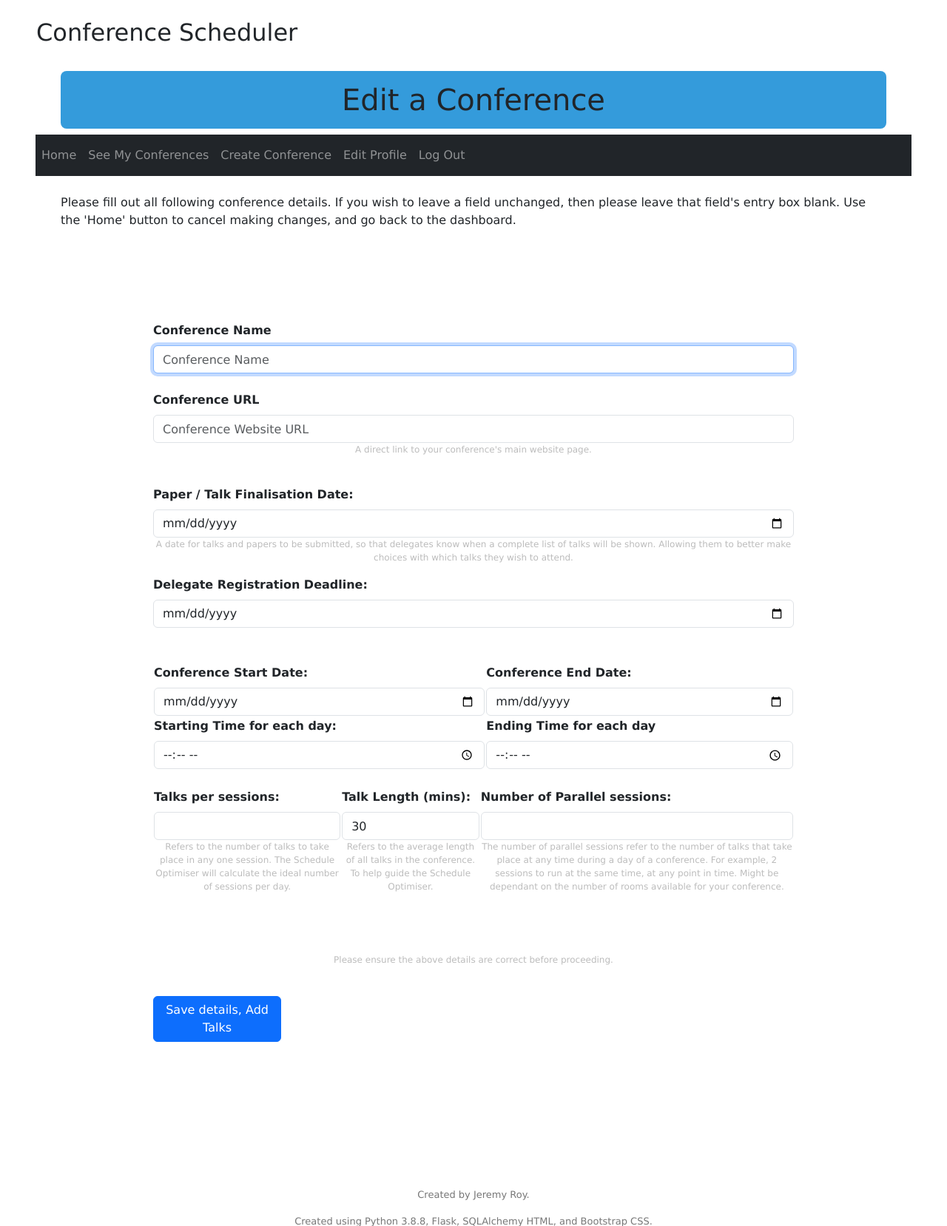
After one commit to JezRoy/ConferenceWebApp, a Flask app: page /edit-conference/1 in a window 1280 px wide. The commit adds this page. Shown: the top 1658 px of the page at 74% size. Run offline with Flask 3, Linux system fonts and the light colour scheme; a user stored in the database is signed in; some libraries are stand-ins or nearby versions.

Commit message:
testing new conferences with the dashboard

```diff
--- /dev/null
+++ b/website/templates/editconf.html
@@ -0,0 +1,210 @@
+{% extends "layout.html" %}
+
+{% block title %}
+	{% if user.is_authenticated %}
+		Edit Conference
+	{% endif %}
+{% endblock %}
+
+{% block aboveNav %}
+<div class="container" style="text-align: center; font-weight: bolder;">
+	<h1 class="text-center">
+		{% if user.is_authenticated %}
+		    Edit a Conference
+		{% endif %}
+	</h1>
+</div>
+{% endblock %}
+
+{% block main %}
+<br>
+<p>Please fill out all following conference details. If you wish to leave a field unchanged, then please leave that field's entry box blank. Use the 'Home' button to cancel making changes, and go back to the dashboard.</p>
+{% if stage == 1 %}
+<!-- First page of conference creation - Conference Details -->
+<div class="textFormContainer">
+    <div class="form-container">
+        <form action="/edit-conference/{{ conferenceId if conferenceId != None }}" method="POST">
+            <div class="form-group">
+                <div class="form-column">
+                    <label id="field" for="confname">Conference Name </label>
+                    <input autocomplete="off" autofocus class="form-control" name="confname" placeholder="Conference Name" type="text">
+                    <br>
+                    <label id="field" for="confurl">Conference URL </label>
+                    <input autocomplete="off" autofocus class="form-control" name="confurl" placeholder="Conference Website URL" type="text">
+                    <p id="labelled">A direct link to your conference's main website page.</p>
+                    <br>
+                    <label id="field" for="paperfinal">Paper / Talk Finalisation Date: </label>
+                    <input autocomplete="off" class="form-control" name="paperfinal" type="date">
+                    <p id="labelled">A date for talks and papers to be submitted, so that delegates know when a complete list of talks will be shown.
+                        Allowing them to better make choices with which talks they wish to attend.
+                    </p>
+                    <label id="field" for="delegRegisterDeadline">Delegate Registration Deadline: </label>
+                    <input autocomplete="off" class="form-control" name="delegRegisterDeadline" type="date">
+                </div>
+                <br>
+                <table style="width: 100%;">
+                    <tr>
+                        <td>
+                            <label id="field" for="confstart">Conference Start Date: </label>
+                            <input autocomplete="off" class="form-control" name="confstart" type="date">
+                        </td>
+                        <td>
+                            <label id="field" for="confend">Conference End Date: </label>
+                            <input autocomplete="off" class="form-control" name="confend" type="date">
+                        </td>
+                    </tr>
+                    <tr>&nbsp;</tr>
+                    <br>
+                    <tr>
+                        <td>
+                            <label id="field" for="daystart">Starting Time for each day: </label>
+                            <input autocomplete="off" class="form-control" name="daystart" type="time">
+                        </td>
+                        <td>
+                            <label id="field" for="dayend">Ending Time for each day </label>
+                            <input autocomplete="off" class="form-control" name="dayend" type="time">
+                        </td>
+                    </tr>
+                </table>
+                <br>
+                <div class="form-column">
+                    <table style="width: 100%;">
+                        <tr>
+                            <td>
+                                <label id="field" for="talksPerSession">Talks per sessions:</label>
+                                <input class="form-control" type="number" name="talksPerSession" step="1">
+                                <p id="labelled">Refers to the number of talks to take place in any one session.
+                                    The Schedule Optimiser will calculate the ideal number of sessions per day.
+                                </p>
+                            </td>
+                            <td>
+                                <label id="field" for="talkLength">Talk Length (mins): </label>
+                                <input class="form-control" type="number" value="30" name="talkLength" step="5">
+                                <p id="labelled">Refers to the average length of all talks in the conference.
+                                    To help guide the Schedule Optimiser.
+                                </p>
+                            </td>
+                            <td>
+                                <label id="field" for="numSessions">Number of Parallel sessions:</label>
+                                <input class="form-control" type="number" name="numSessions" step="1">
+                                <p id="labelled">The number of parallel sessions refer to the number of talks that take place
+                                    at any time during a day of a conference. For example, 2 sessions to run at the same time, at any point in time.
+                                    Might be dependant on the number of rooms available
+                                    for your conference.
+                                </p>
+                            </td>
+                        </tr>
+                    </table>
+                    <br>
+                </div>
+            </div>
+            <br>
+            <p id="labelled">
+                Please ensure the above details are correct before proceeding.
+            </p>
+            <br>
+            <button style="width: 20%; text-align: center;" class="btn btn-primary" type="submit">Save details, Add Talks</button>
+        </form>
+    </div>
+</div>
+{% elif stage == 2 %}
+<!-- Second page of conference creation - Conference Details -->
+<div class="textFormContainer">
+    <div class="form-container">
+        <form action="/edit-conference/{{ conferenceId if conferenceId != None }}" method="POST">
+            <div class="form-group">
+                <div class="form-column">
+                    <div id="objects-container">
+                        <div class="object-row">
+                            <div class="separator"></div>
+                            <label id="field" for="talkname">+ Talk Name</label>
+                            <input autocomplete="off" class="form-control" name="talkname[]">
+                            <br>
+                            <label id="field" for="talkspeaker">Talk Presenter / Speaker</label>
+                            <input class="form-control" name="talkspeaker[]">
+                            <br>
+                            <label id="field" for="talktags">Topics / Tags associated</label>
+                            <input class="form-control" name="talktags[]">
+                            <p id="labelled">
+                                Enter all the topics / tag words associated with a talk, separated by commas.
+                            </p>
+                            <br>
+                            <div class="separator"></div>
+                            <p>
+                        </div>
+                    </div>
+                    <button style="width: 20%; text-align: center;" class="btn btn-primary" type="button" id="add-object">+</button>
+                </div>
+                <!-- Script for dynamically adding talks to the conference -->
+                <script>
+                    document.addEventListener('DOMContentLoaded', function () {
+                        // Add event listener to the form submission
+                        document.querySelector('form').addEventListener('submit', function (event) {
+                            // Check if either speaker or tags is filled
+                            var speakers = document.querySelectorAll('[name="talkspeaker[]"]');
+                            var tags = document.querySelectorAll('[name="talktags[]"]');
+                            var names = document.querySelectorAll('[name="talkname[]"]');
+
+                            for (var i = 0; i < names.length; i++) {
+                                var name = names[i].value;
+                                var speaker = speakers[i].value;
+                                var tag = tags[i].value;
+
+                                if ((speaker || tag) && !name) {
+                                    // Prevent form submission
+                                    event.preventDefault();
+                                    // Display an alert or update the UI to inform the user
+                                    alert('If you fill in Speaker or Tags for a talk, you must also provide a Name.');
+                                    break;  // Stop checking further rows if one is invalid
+                                }
+                            }
+                        });
+                    });
+                </script>
+                <script>
+                    // JavaScript for dynamically adding new rows
+                    document.getElementById('add-object').addEventListener('click', function () {
+                        const container = document.getElementById('objects-container');
+                        const newRow = document.createElement('div');
+                        newRow.className = 'object-row';
+
+                        newRow.innerHTML = `
+                            <label id="field" for="talkname">+ Talk Name</label>
+                            <input autocomplete="off" class="form-control" name="talkname[]">
+                            <br>
+                            <label id="field" for="talkspeaker">Talk Presenter / Speaker</label>
+                            <input class="form-control" name="talkspeaker[]">
+                            <br>
+                            <label id="field" for="talktags">Topics / Tags associated</label>
+                            <input class="form-control" name="talktags[]">
+                            <p id="labelled">
+                                Enter all the topics / tag words associated with a talk, separated by commas.
+                            </p>
+                            <br>
+                            <div class="separator"></div>
+                        `;
+
+                        container.appendChild(newRow);
+                    });
+                </script>
+            </div>
+            <br>
+            <p id="labelled">
+                Please ensure the above details are correct before proceeding. If you wish to change your mind and remove a talk, simply clear the input fields containing all of its information, for that specific talk.
+            </p>
+            <br>
+            <button style="width: 20%; text-align: center;" class="btn btn-success" type="submit">Save Conference</button>
+        </form>
+    </div>
+</div>
+{% else %}
+<!-- The user probably shouldn't be here.-->
+<div>
+    <br>
+    <br>
+    <h3>
+        You probably shouldn't be here.
+    </h3>
+</div>
+{% endif %}
+{% endblock %}
--- a/website/templates/index.html
+++ b/website/templates/index.html
@@ -44,7 +44,7 @@
 					</td>
 					<td>
 						{% if userData.type == 'host' %}
-							<button style="text-align: center;" class="btn btn-primary" href="/edit-conference">Edit Conference</button>
+							<button style="text-align: center;" class="btn btn-primary" href="/edit-conference/{{ ConferenceData['confId'] }}">Edit Conference</button>
 						{% else %}
 							<a href="/preview-talks/{{ ConferenceData['confId'] }}"><button style="text-align: center;" class="btn btn-primary">Select Talks</button></a>
 						{% endif %}
```
Also changed, not shown: website/notes.txt (deleted, +0 -7 lines), website/routesAndviews.py (+18 -4 lines), 1 other file.
